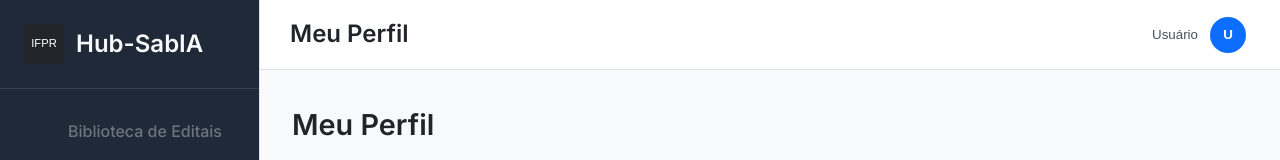
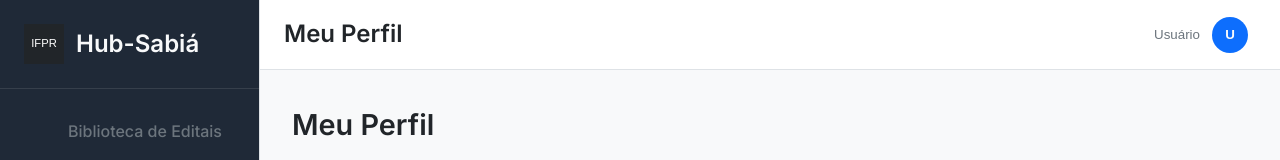
Before and after one commit to HubSabia/HubSabia_Front_e_Back, a Vue app in the folder frontend/: page /#/perfil in a window 1280 px wide. Shown: the top 160 px of the page. Built offline with nearby package versions, Linux system fonts and the light colour scheme; no server answers; sample sign-in values are in the browser's storage.

Commit message:
revisão de todo o codigo 03

```diff
--- a/frontend/src/components/Header.vue
+++ b/frontend/src/components/Header.vue
@@ -1,23 +1,21 @@
 <template>
   <header class="app-header">
     <div class="header-content">
-
+      <!-- Botão Hambúrguer para telas pequenas -->
       <button class="hamburger-button" @click="layoutStore.toggleSidebar">
-        ☰
+        <!-- Substitua por um ícone SVG para um visual mais profissional -->
+        <svg xmlns="http://www.w3.org/2000/svg" width="24" height="24" viewBox="0 0 24 24" fill="none" stroke="currentColor" stroke-width="2" stroke-linecap="round" stroke-linejoin="round"><line x1="3" y1="12" x2="21" y2="12"></line><line x1="3" y1="6" x2="21" y2="6"></line><line x1="3" y1="18" x2="21" y2="18"></line></svg>
       </button>
 
-      <!-- O título da página vindo do App.vue é exibido aqui -->
+      <!-- Título da Página -->
       <h1 class="page-title">{{ pageTitle }}</h1>
 
-      <!-- O menu de usuário fica à direita -->
+      <!-- Menu de Usuário -->
       <div class="user-menu" ref="userMenuRef">
-        <!-- O botão é o conjunto de Nome + Avatar -->
         <button @click="toggleDropdown" class="user-button">
           <span class="user-name">{{ userName }}</span>
           <div class="user-avatar">{{ userInitial }}</div>
         </button>
-
-        <!-- O dropdown agora contém 'Meu Perfil' e 'Sair' -->
         <transition name="fade">
           <div v-if="isDropdownOpen" class="dropdown-content">
             <router-link to="/perfil" class="dropdown-item">Meu Perfil</router-link>
@@ -93,11 +91,15 @@ onUnmounted(() => {
 
 <style scoped>
 .app-header {
-  background-color: #ffffff;
-  border-bottom: 1px solid #dee2e6;
+  background-color: var(--header-bg);
+  border-bottom: 1px solid var(--border-color);
+  padding: 0 1.5rem; /* Espaçamento padrão */
   height: 70px;
   display: flex;
   align-items: center;
+  position: sticky; /* Mantém o header no topo ao rolar */
+  top: 0;
+  z-index: 999;
 }
 
 .header-content {
@@ -105,17 +107,31 @@ onUnmounted(() => {
   justify-content: space-between;
   align-items: center;
   width: 100%;
-  padding: 0 30px;
+}
+
+.hamburger-button {
+  display: none; /* Escondido em telas grandes */
+  background: none;
+  border: none;
+  cursor: pointer;
+  padding: 0.5rem;
+  margin-right: 1rem;
+  color: var(--text-color-dark);
 }
 
 .page-title {
   font-size: 1.5rem;
   font-weight: 600;
-  color: #212529;
+  color: var(--text-color-dark);
+  white-space: nowrap;
+  overflow: hidden;
+  text-overflow: ellipsis;
 }
 
 .user-menu {
   position: relative;
+  display: flex;
+  align-items: center;
 }
 
 .user-button {
@@ -125,44 +141,54 @@ onUnmounted(() => {
   background-color: transparent;
   border: none;
   cursor: pointer;
-  padding: 4px;
+  padding: 8px;
   border-radius: 20px;
+  transition: background-color 0.2s;
+}
+
+.user-button:hover {
+  background-color: #f1f1f1;
 }
 
 .user-name {
   font-weight: 500;
-  color: #495057;
+  color: var(--text-color-muted);
 }
 
 .user-avatar {
   width: 36px;
   height: 36px;
   border-radius: 50%;
-  background-color: #0d6efd;
-  color: white;
+  background-color: var(--primary-color);
+  color: var(--text-color-light);
   display: flex;
   justify-content: center;
   align-items: center;
   font-weight: 600;
+  text-transform: uppercase;
 }
 
 .dropdown-content {
   position: absolute;
   top: 120%;
   right: 0;
-  background-color: white;
+  background-color: var(--card-bg);
   box-shadow: 0 8px 16px rgba(0,0,0,0.1);
   border-radius: 8px;
+  border: 1px solid var(--border-color);
   overflow: hidden;
   z-index: 100;
   width: 180px;
 }
 
 .dropdown-item {
-  display: block;
+  display: flex;
+  align-items: center;
+  gap: 10px;
   padding: 12px 16px;
   text-decoration: none;
-  color: #495057;
+  color: var(--text-color-dark);
+  font-size: 0.95rem;
   transition: background-color 0.2s;
 }
 
@@ -170,25 +196,35 @@ onUnmounted(() => {
   background-color: #f8f9fa;
 }
 
+/* Animação */
 .fade-enter-active, .fade-leave-active {
-  transition: opacity 0.2s ease;
+  transition: opacity 0.2s ease, transform 0.2s ease;
+}
+.fade-enter-from, .fade-leave-to {
+  opacity: 0;
+  transform: translateY(-10px);
 }
 
-.fade-enter-from, .fade-leave-to {
-  opacity: 0;
-}
-.hamburger-button {
-  display: none; /* Escondido por padrão */
-  background: none;
-  border: none;
-  font-size: 1.5rem;
-  cursor: pointer;
-  margin-right: 1rem;
-}
+/* RESPONSIVIDADE */
+@media (max-width: 767px) {
+  .app-header {
+    padding: 0 1rem; /* Menor espaçamento em telas pequenas */
+  }
 
-@media (max-width: 767px) {
   .hamburger-button {
-    display: block; /* Aparece em telas de celular */
+    display: block; /* Mostra o botão hambúrguer */
+  }
+
+  .page-title {
+    /* Centraliza o título quando o nome do usuário some */
+    position: absolute;
+    left: 50%;
+    transform: translateX(-50%);
+  }
+
+  /* Esconde o nome do usuário para economizar espaço */
+  .user-name {
+    display: none;
   }
 }
 </style>
--- a/frontend/src/components/MainSidebar.vue
+++ b/frontend/src/components/MainSidebar.vue
@@ -12,7 +12,7 @@
     <div class="main-block">
       <router-link to="/dashboard" class="logo-container">
         <img src="/ifpr_logo_placeholder.svg" alt="Logo IFPR" class="logo-img">
-        <span class="logo-text">Hub-SabIA</span>
+        <span class="logo-text">Hub-Sabiá</span>
       </router-link>
       <nav class="navigation">
         <ul>
```
